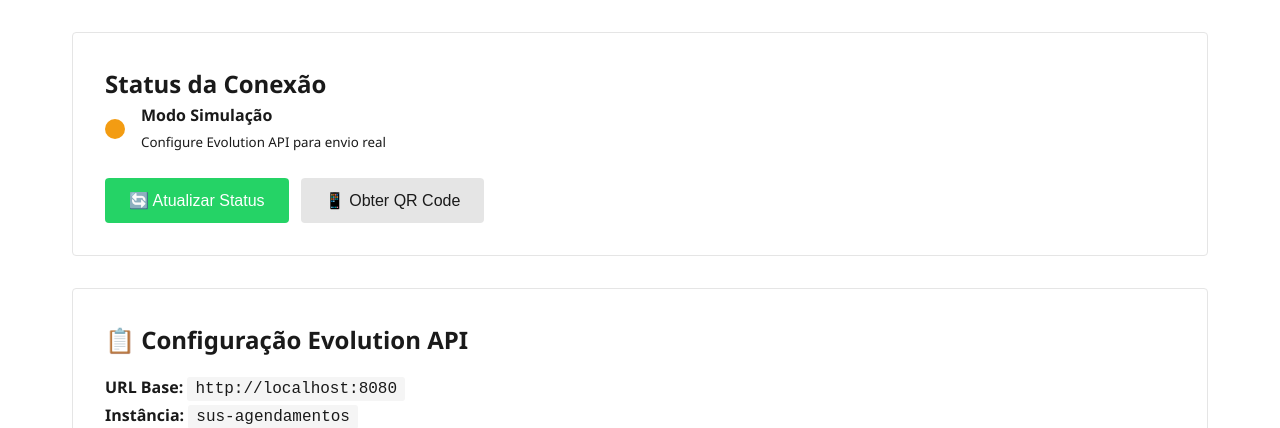
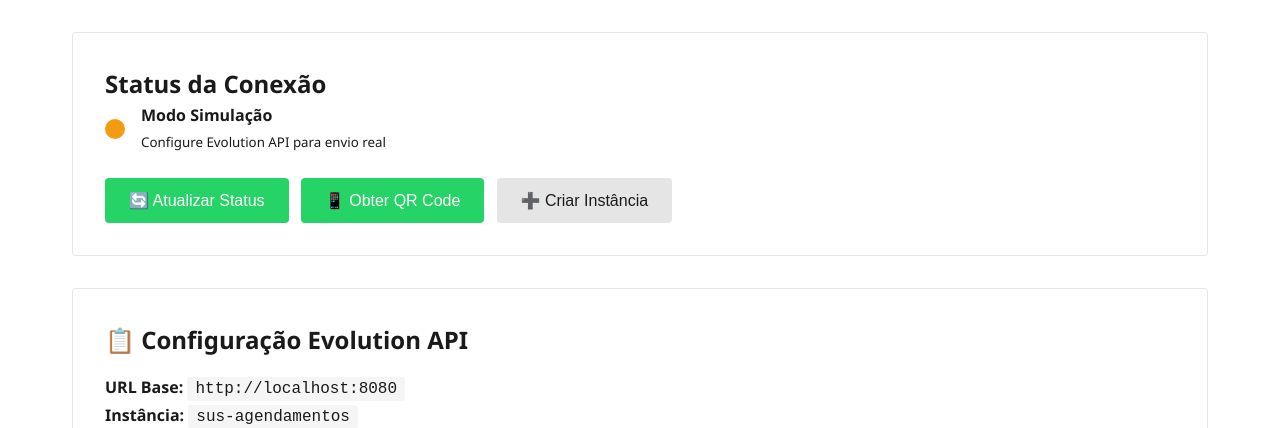
Before and after one commit to gcost44/Desafio-Hackapel, a Flask app: page /whatsapp-config in a window 1280 px wide. Shown: the part 76-504 px from the top of the page. Run offline with Flask 3, Linux system fonts and the light colour scheme.

Commit message:
Fix: criar instância WhatsApp automaticamente se não existir

```diff
--- a/prototipo-simulado/templates/whatsapp_config.html
+++ b/prototipo-simulado/templates/whatsapp_config.html
@@ -203,7 +203,8 @@
             </div>
 
             <button class="btn btn-primary" onclick="verificarStatus()">🔄 Atualizar Status</button>
-            <button class="btn btn-secondary" onclick="mostrarQRCode()">📱 Obter QR Code</button>
+            <button class="btn btn-primary" onclick="mostrarQRCode()">📱 Obter QR Code</button>
+            <button class="btn btn-secondary" onclick="criarInstancia()">➕ Criar Instância</button>
         </div>
 
         <!-- QR Code -->
@@ -319,24 +320,73 @@ docker run -d \
             }
         }
 
+        async function criarInstancia() {
+            const section = document.getElementById('qrcodeSection');
+            section.style.display = 'block';
+
+            const container = document.getElementById('qrcodeContainer');
+            container.innerHTML = '<div class="loading active">Criando instância WhatsApp...</div>';
+
+            try {
+                const response = await fetch('/api/whatsapp/criar-instancia', {
+                    method: 'POST'
+                });
+                const data = await response.json();
+
+                if (data.sucesso && data.qrcode) {
+                    container.innerHTML = `
+                        <div class="success-box">
+                            <strong>✅ Instância criada com sucesso!</strong><br>
+                            Escaneie o QR Code abaixo
+                        </div>
+                        <img src="${data.qrcode}" alt="QR Code WhatsApp">
+                    `;
+                    setTimeout(verificarStatus, 2000);
+                } else {
+                    container.innerHTML = `
+                        <div class="warning-box">
+                            <strong>⚠️ Erro ao criar instância</strong><br>
+                            ${data.erro || 'Tente novamente'}
+                        </div>
+                    `;
+                }
+            } catch (error) {
+                container.innerHTML = `
+                    <div class="warning-box">
+                        <strong>❌ Erro:</strong> ${error.message}
+                    </div>
+                `;
+            }
+        }
+
         async function mostrarQRCode() {
             const section = document.getElementById('qrcodeSection');
             section.style.display = 'block';
 
             const container = document.getElementById('qrcodeContainer');
-            container.innerHTML = '<div class="loading active">Gerando QR Code...</div>';
+            container.innerHTML = '<div class="loading active">Gerando QR Code (cria instância automaticamente se necessário)...</div>';
 
             try {
                 const response = await fetch('/api/whatsapp/qrcode');
                 const data = await response.json();
 
                 if (data.sucesso && data.qrcode) {
-                    container.innerHTML = `<img src="${data.qrcode}" alt="QR Code WhatsApp">`;
+                    let mensagem = '';
+                    if (data.mensagem) {
+                        mensagem = `
+                            <div class="info-box">
+                                <strong>ℹ️ ${data.mensagem}</strong>
+                            </div>
+                        `;
+                    }
+                    container.innerHTML = `${mensagem}<img src="${data.qrcode}" alt="QR Code WhatsApp">`;
+                    setTimeout(verificarStatus, 2000);
                 } else {
                     container.innerHTML = `
                         <div class="warning-box">
                             <strong>⚠️ Erro ao gerar QR Code</strong><br>
-                            ${data.erro || 'Configure Evolution API primeiro'}
+                            ${data.erro || 'Configure Evolution API primeiro'}<br><br>
+                            <button class="btn btn-primary" onclick="criarInstancia()">➕ Criar Instância Manualmente</button>
                         </div>
                     `;
                 }
--- a/prototipo-simulado/whatsapp_integration.py
+++ b/prototipo-simulado/whatsapp_integration.py
@@ -196,11 +196,12 @@ class WhatsAppEvolution:
             return {"sucesso": False, "erro": str(e)}
 
     def obter_qrcode(self):
-        """Obtém QR Code para conectar WhatsApp"""
+        """Obtém QR Code para conectar WhatsApp - cria instância se não existir"""
         if self.modo_simulacao:
             return {"sucesso": False, "erro": "Configure Evolution API primeiro"}
 
         try:
+            # Tentar obter QR Code
             url = f"{self.base_url}/instance/connect/{self.instance_name}"
             response = requests.get(url, headers=self.headers, timeout=10)
 
@@ -211,6 +212,19 @@ class WhatsAppEvolution:
                     "qrcode": data.get('base64'),
                     "code": data.get('code')
                 }
+            elif response.status_code == 404:
+                # Instância não existe - criar automaticamente
+                print(f"⚠️  Instância '{self.instance_name}' não existe. Criando...")
+                resultado_criacao = self.criar_instancia()
+
+                if resultado_criacao.get('sucesso'):
+                    return {
+                        "sucesso": True,
+                        "qrcode": resultado_criacao.get('qrcode'),
+                        "mensagem": "Instância criada automaticamente"
+                    }
+                else:
+                    return resultado_criacao
             else:
                 return {"sucesso": False, "erro": response.text}
 
```
Also changed, not shown: prototipo-simulado/RAILWAY-PASSO-A-PASSO.md (+8 -3 lines).
